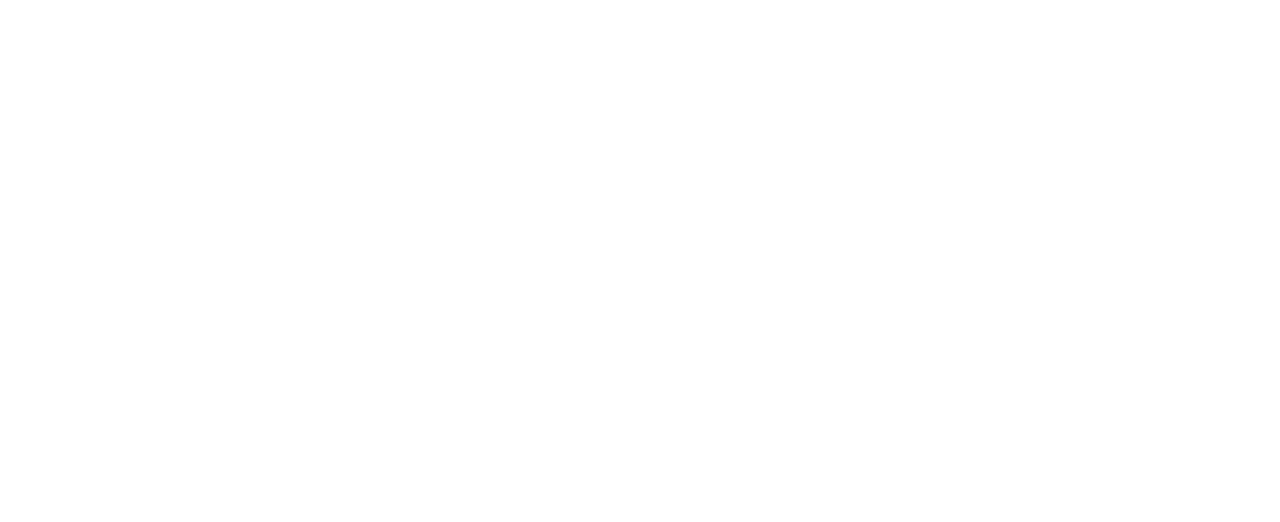
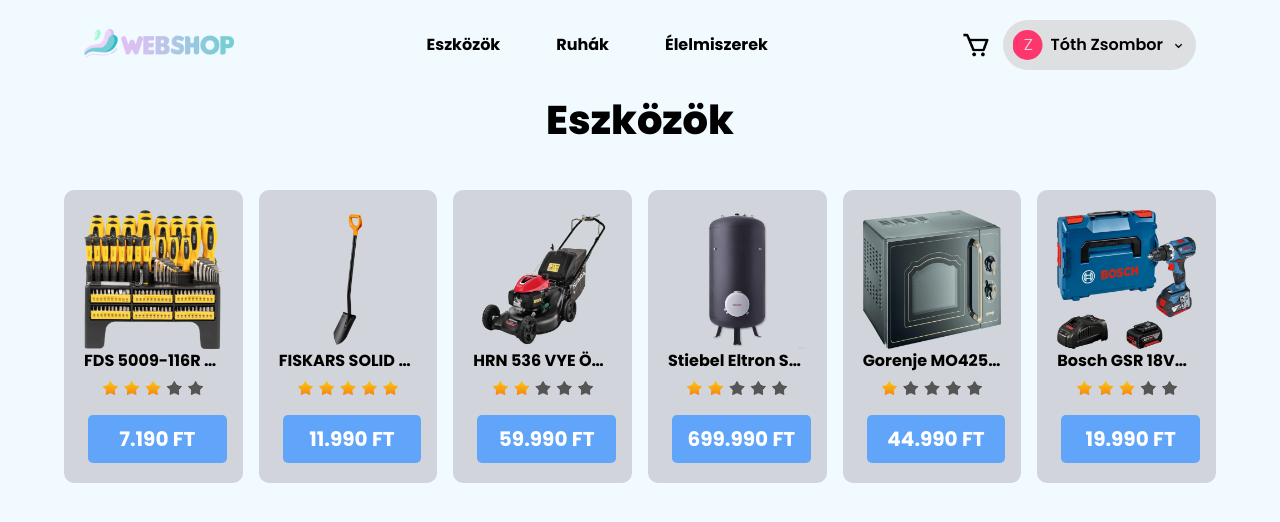
Before and after one commit to Zombikaa/fake-webshop, a React (Vite) app: page / in a window 1280 px wide. Before the commit this address had no page. Shown: the top 522 px of the page. Built offline with nearby package versions, Linux system fonts and the light colour scheme.

Commit message:
vercel things

```diff
--- a/src/App.tsx
+++ b/src/App.tsx
@@ -29,6 +29,7 @@
     <main className='flex h-screen'>
         <Routes>
             <Route element={<RootLayout />}>
+                <Route index path='/' element={<Eszkozok />}/>
                 <Route index path='/eszkozok' element={<Eszkozok />}/>
                 <Route index path='/ruhak' element={<Ruhak />}/>
                 <Route index path='/elelmiszerek' element={<Elelmiszerek />}/>
```
Also changed, not shown: vercel.json (added).
